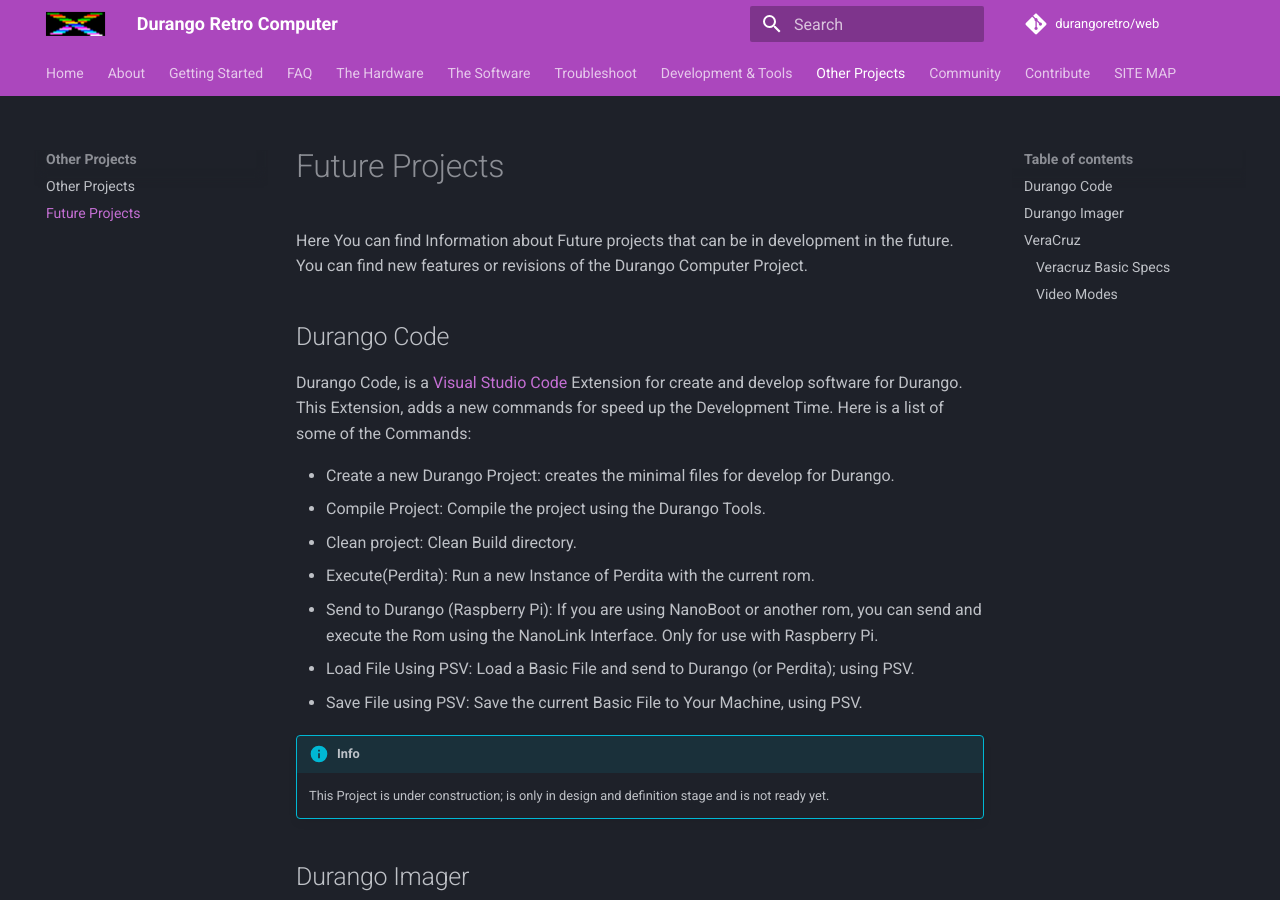
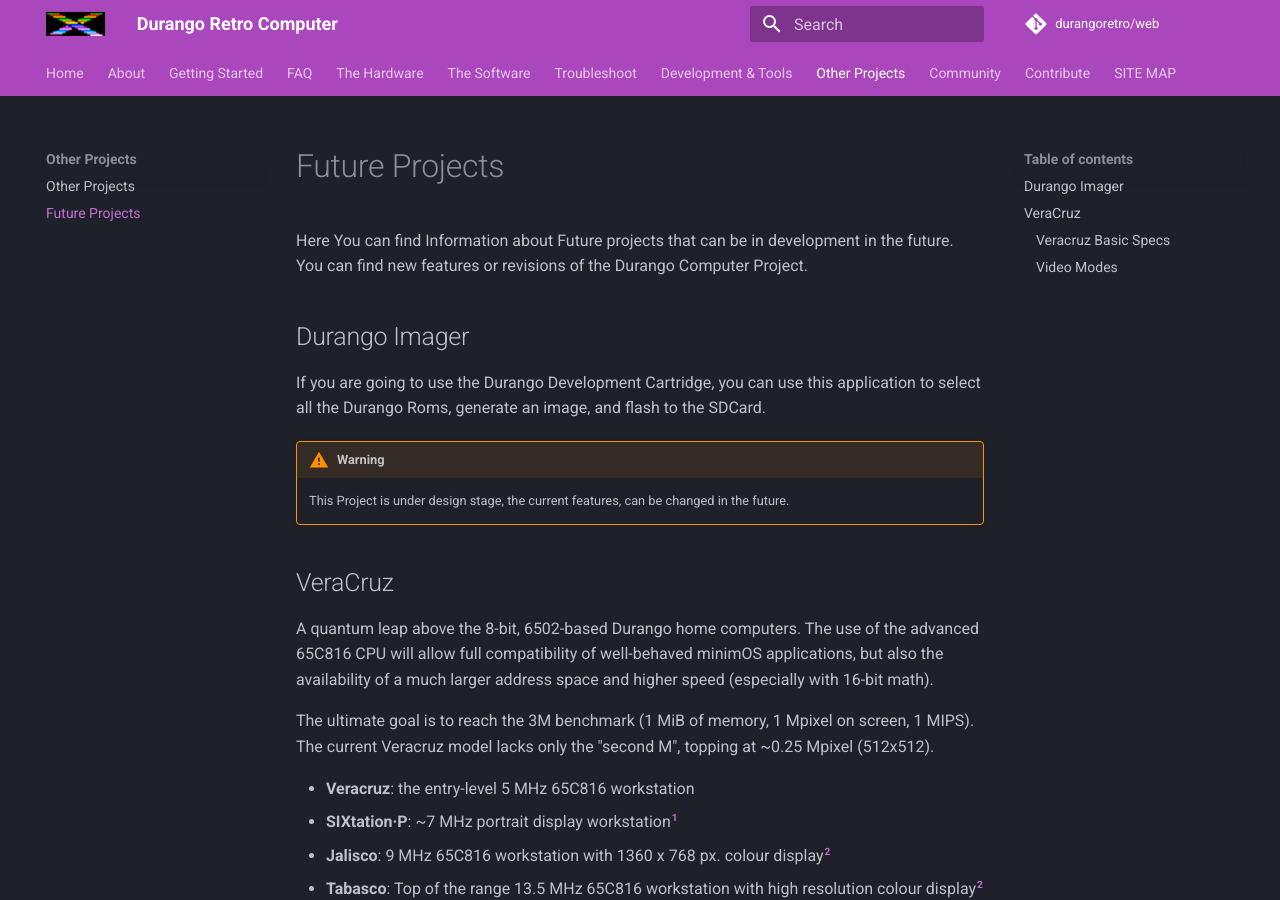
Before and after one commit to durangoretro/web, an MkDocs documentation site: the page built from docs/other/future.md, in a window 1280 px wide and 900 px high. Built offline with MkDocs 1.6.1 and Material for MkDocs 9.7.7, drawn with Linux system fonts in a browser that asks for light colours; comment, search, counter and statistics services are not loaded.

Commit message:
Adding Durango Code page

```diff
--- a/docs/other/future.md
+++ b/docs/other/future.md
@@ -1,21 +1,6 @@
 # Future Projects
 
 Here You can find Information about Future projects that can be in development in the future. You can find new features or revisions of the Durango Computer Project.
-
-## Durango Code
-
-Durango Code, is a [Visual Studio Code](https://code.visualstudio.com/) Extension for create and develop software for Durango. This Extension, adds a new commands for speed up the Development Time. Here is a list of some of the Commands:
-
-* Create a new Durango Project: creates the minimal files for develop for Durango.
-* Compile Project: Compile the project using the Durango Tools.
-* Clean project: Clean Build directory.
-* Execute(Perdita): Run a new Instance of Perdita with the current rom.
-* Send to Durango (Raspberry Pi): If you are using NanoBoot or another rom, you can send and execute the Rom using the NanoLink Interface. Only for use with Raspberry Pi.
-* Load File Using PSV: Load a Basic File and send to Durango (or Perdita); using PSV.
-* Save File using PSV: Save the current Basic File to Your Machine, using PSV.
-
-!!! info
-    This Project is under construction; is only in design and definition stage and is not ready yet.
 
 ## Durango Imager
 
@@ -23,7 +8,6 @@ If you are going to use the Durango Development Cartridge, you can use this appl
 
 !!! warning
     This Project is under design stage, the current features, can be changed in the future.
-
 
 ## VeraCruz
  A quantum leap above the 8-bit, 6502-based Durango home computers. The use of the advanced 65C816 CPU will allow full compatibility of well-behaved minimOS applications, but also the availability of a much larger address space and higher speed (especially with 16-bit math).
--- a/mkdocs.yml
+++ b/mkdocs.yml
@@ -24,6 +24,7 @@ nav:
     - Emulator (Perdita): start/run/emulation.md
     - Durango Lib: dev/lang/durangolib.md
     - Docker: tools/docker.md
+    - Durango Code: dev/tool/durangocode.md
  - Other Projects:
     - Other Projects: other/other.md
     - Future Projects: other/future.md
```
Also changed, not shown: docs/dev/tool/durangocode.md (added, +71 -0 lines), docs/tools/development.md (+1 -0 lines), docs/assets/img/durangocodecommands.jpg (added), docs/assets/img/durcodeinstall.png (added).
